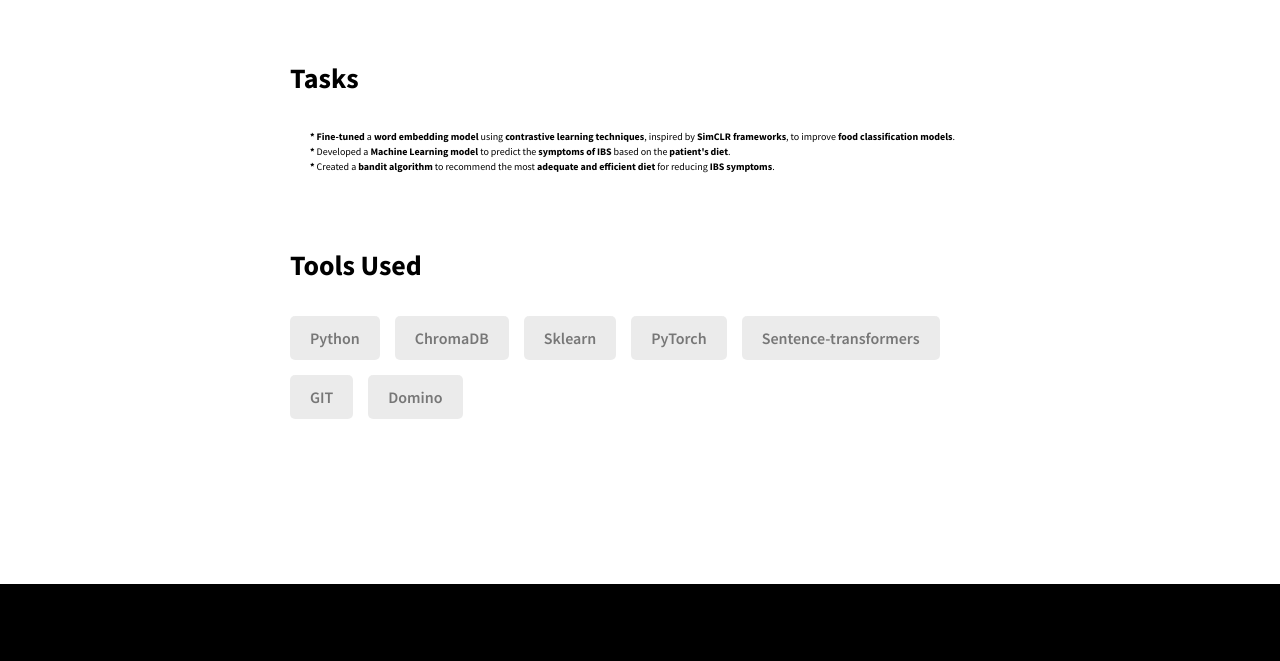
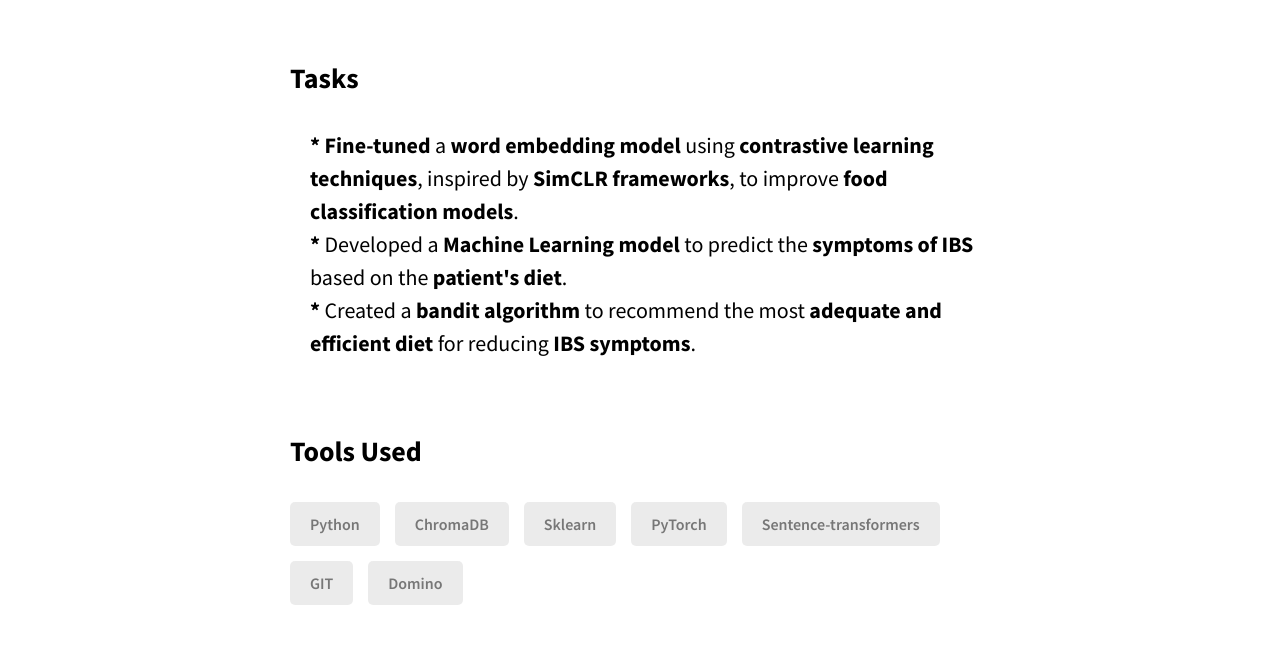
Before and after one commit to HatimRabet/personal-portfolio, a website: page work-experience-2.html in a window 1280 px wide. Shown: the part 1230-1891 px from the top of the page. Drawn offline with Linux system fonts and the light colour scheme.

Commit message:
adjusting text size

```diff
--- a/work-experience-2.html
+++ b/work-experience-2.html
@@ -118,7 +118,7 @@
             <div class="project-details__desc">
               <h3 class="project-details__content-title">Tasks</h3>
               <p class="project-details__desc-para" style="font-size: 2.2em;">
-                <ul class="project-details__desc-list" style="list-style-type: disc; padding-left: 20px; margin-top: 0;">
+                <ul class="project-details__desc-list" style="font-size: 2.2em; list-style-type: disc; padding-left: 20px;">
                     <li><strong>*  </strong><strong>Fine-tuned</strong> a <strong>word embedding model</strong> using <strong>contrastive learning techniques</strong>, inspired by <strong>SimCLR frameworks</strong>, to improve <strong>food classification models</strong>.</li>
                     <li><strong>*  </strong>Developed a <strong>Machine Learning model</strong> to predict the <strong>symptoms of IBS</strong> based on the <strong>patient's diet</strong>.</li>
                     <li><strong>*  </strong>Created a <strong>bandit algorithm</strong> to recommend the most <strong>adequate and efficient diet</strong> for reducing <strong>IBS symptoms</strong>.</li>
```
Also changed, not shown: work-experience-3.html (+1 -1 lines).
